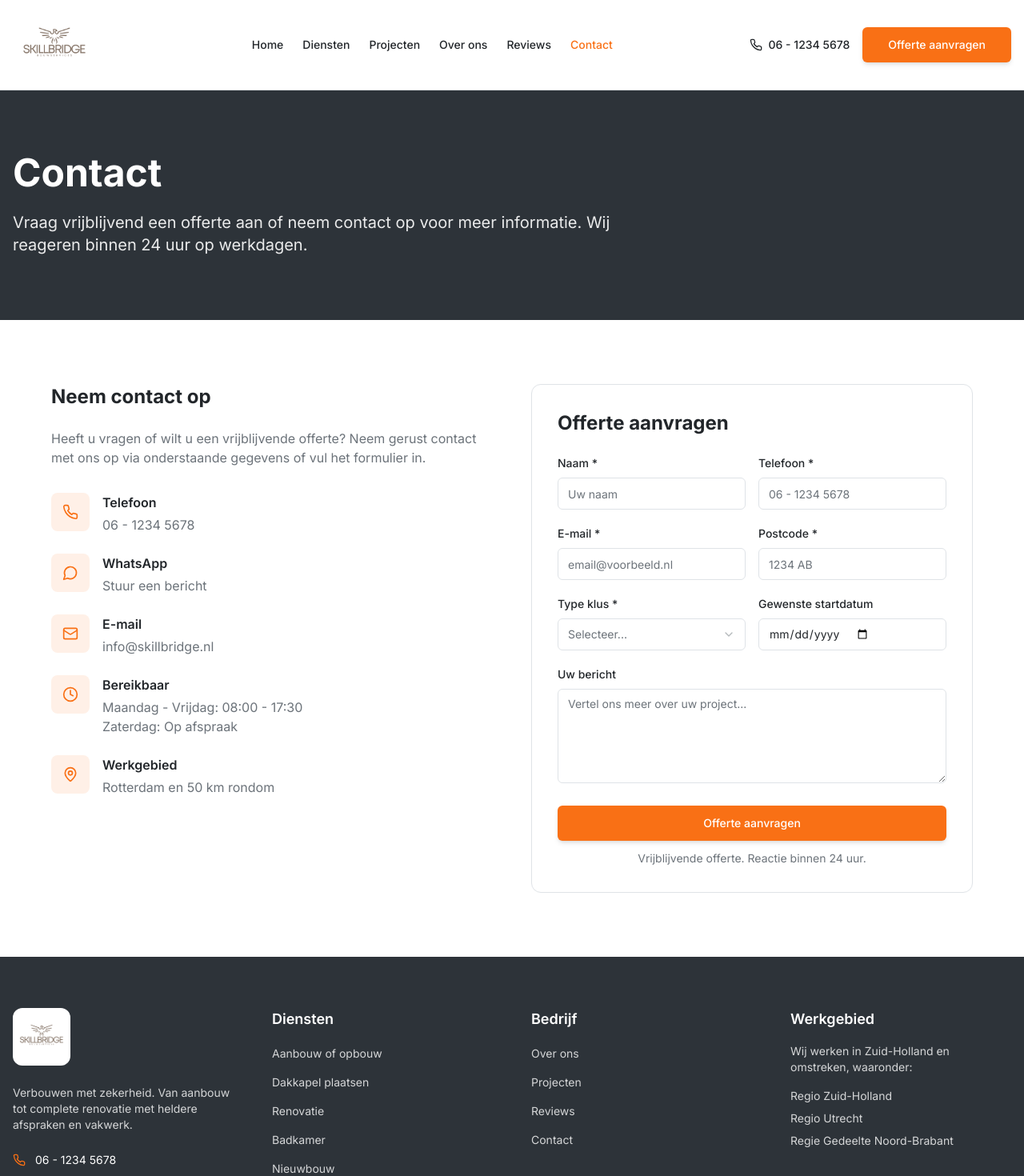
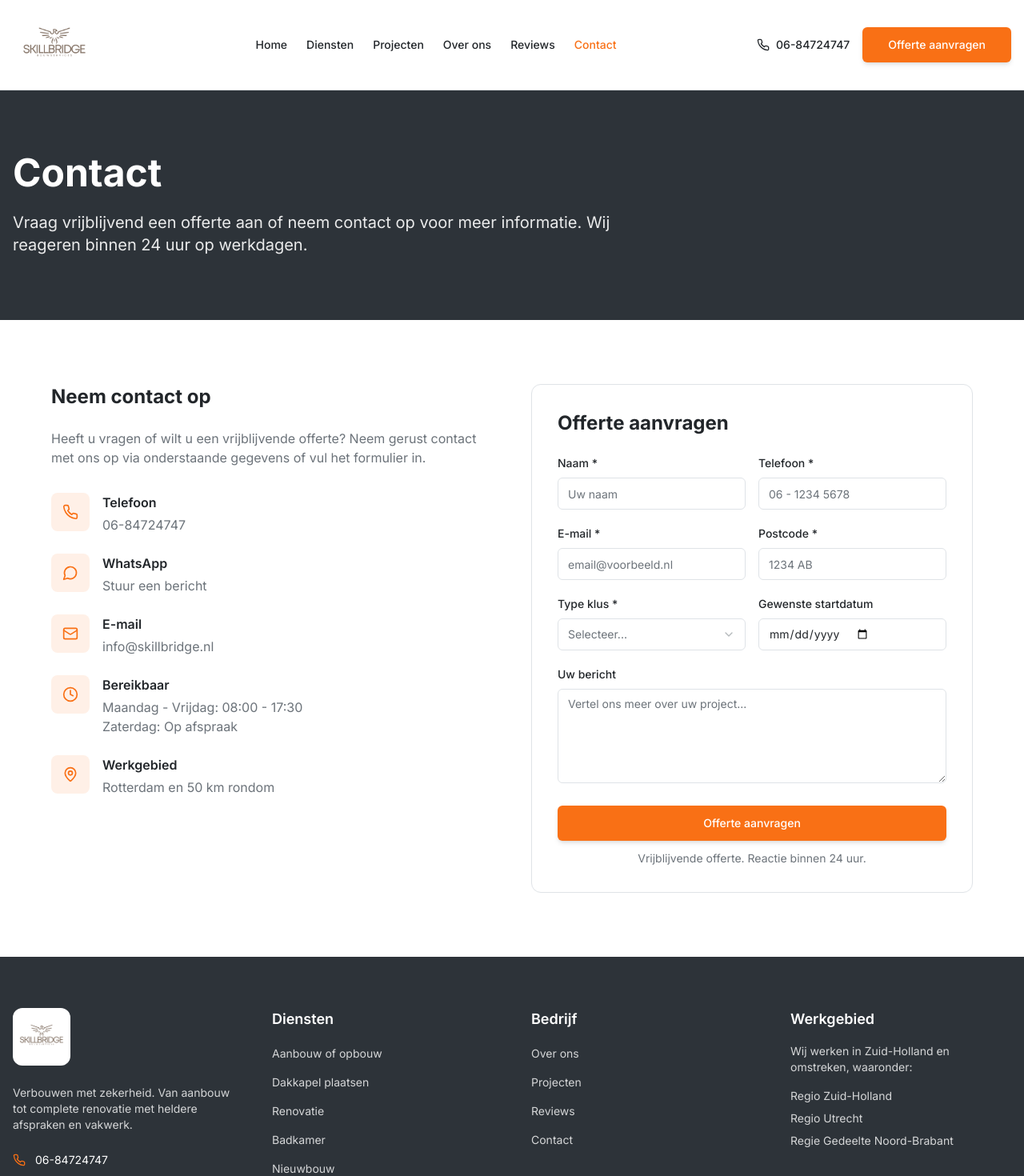
Before and after one commit to LOCO10567/skillbridge-solutions, a React (Vite) app: page /contact in a window 1280 px wide. Shown: the top 1470 px of the page at 80% size. Built offline with nearby package versions, Linux system fonts and the light colour scheme; the HTML template or start-up script is replaced by a standard one.

Commit message:
Toon nieuw telefoonnummer overal

```diff
--- a/src/components/home/ContactSection.tsx
+++ b/src/components/home/ContactSection.tsx
@@ -64,7 +64,7 @@ export function ContactSection() {
                 <div>
                   <h3 className="font-semibold text-foreground mb-1">Bel ons</h3>
                   <a href="tel:+31684724747" className="text-muted-foreground hover:text-accent transition-colors">
-                    06 - 1234 5678
+                    06-84724747
                   </a>
                 </div>
               </div>
--- a/src/components/layout/Footer.tsx
+++ b/src/components/layout/Footer.tsx
@@ -34,7 +34,7 @@ export function Footer() {
             <div className="space-y-3">
               <a href="tel:+31684724747" className="flex items-center gap-3 text-sm hover:text-accent transition-colors">
                 <Phone className="h-4 w-4 text-accent" />
-                06 - 1234 5678
+                06-84724747
               </a>
               <a href="mailto:info@skillbridge.nl" className="flex items-center gap-3 text-sm hover:text-accent transition-colors">
                 <Mail className="h-4 w-4 text-accent" />
--- a/src/components/layout/Header.tsx
+++ b/src/components/layout/Header.tsx
@@ -52,7 +52,7 @@ export function Header() {
           <div className="hidden lg:flex items-center gap-4">
             <a href="tel:+31684724747" className="flex items-center gap-2 text-sm font-medium text-foreground hover:text-accent transition-colors">
               <Phone className="h-4 w-4" />
-              <span>06 - 1234 5678</span>
+              <span>06-84724747</span>
             </a>
             <Link to="/contact">
               <Button variant="orange" size="lg">
@@ -96,7 +96,7 @@ export function Header() {
               <div className="flex flex-col gap-3 mt-4 pt-4 border-t border-border">
                 <a href="tel:+31684724747" className="flex items-center gap-2 text-base font-medium text-foreground px-2">
                   <Phone className="h-5 w-5" />
-                  <span>06 - 1234 5678</span>
+                  <span>06-84724747</span>
                 </a>
                 <Link to="/contact" onClick={() => setMobileMenuOpen(false)}>
                   <Button variant="orange" className="w-full">
--- a/src/pages/Contact.tsx
+++ b/src/pages/Contact.tsx
@@ -82,7 +82,7 @@ const Contact = () => {
                   <div>
                     <h3 className="font-semibold text-foreground mb-1">Telefoon</h3>
                     <a href="tel:+31684724747" className="text-muted-foreground hover:text-accent transition-colors">
-                      06 - 1234 5678
+                      06-84724747
                     </a>
                   </div>
                 </div>
```
